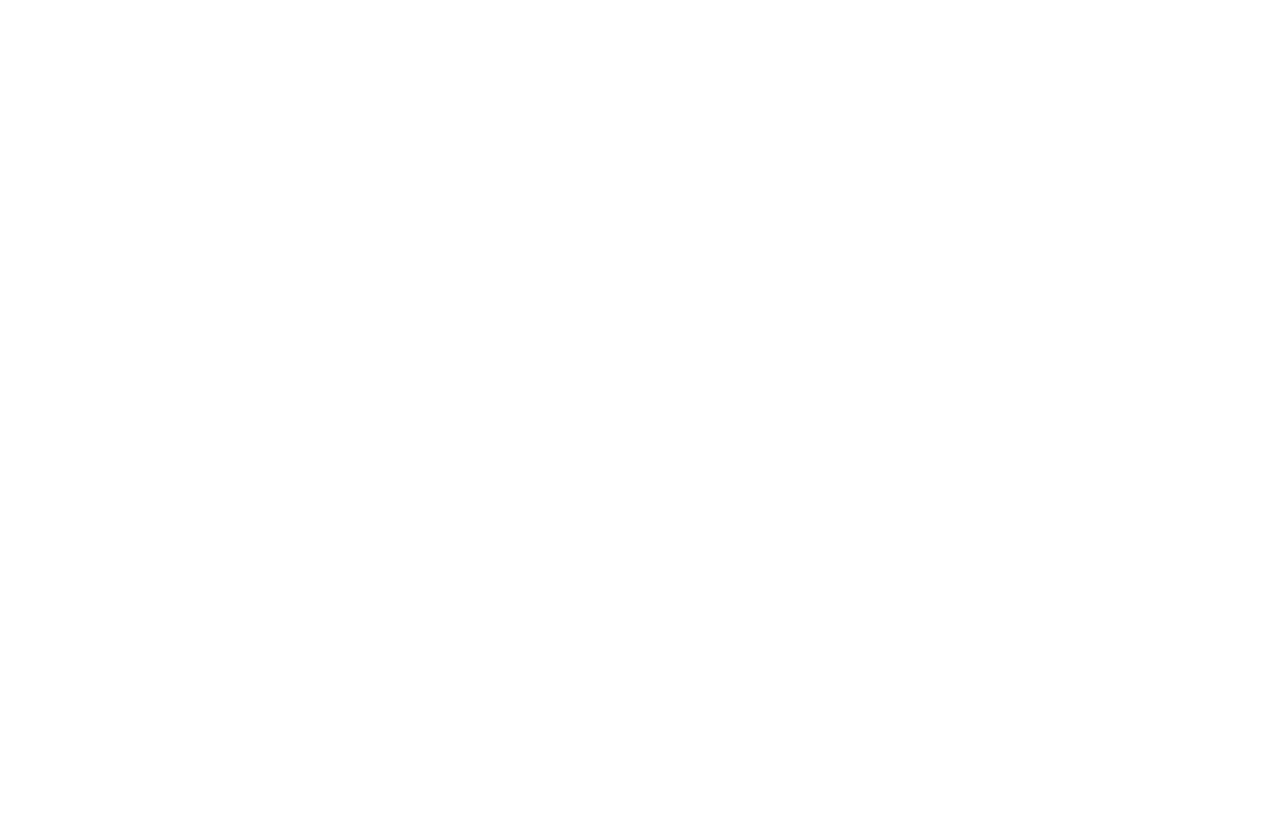
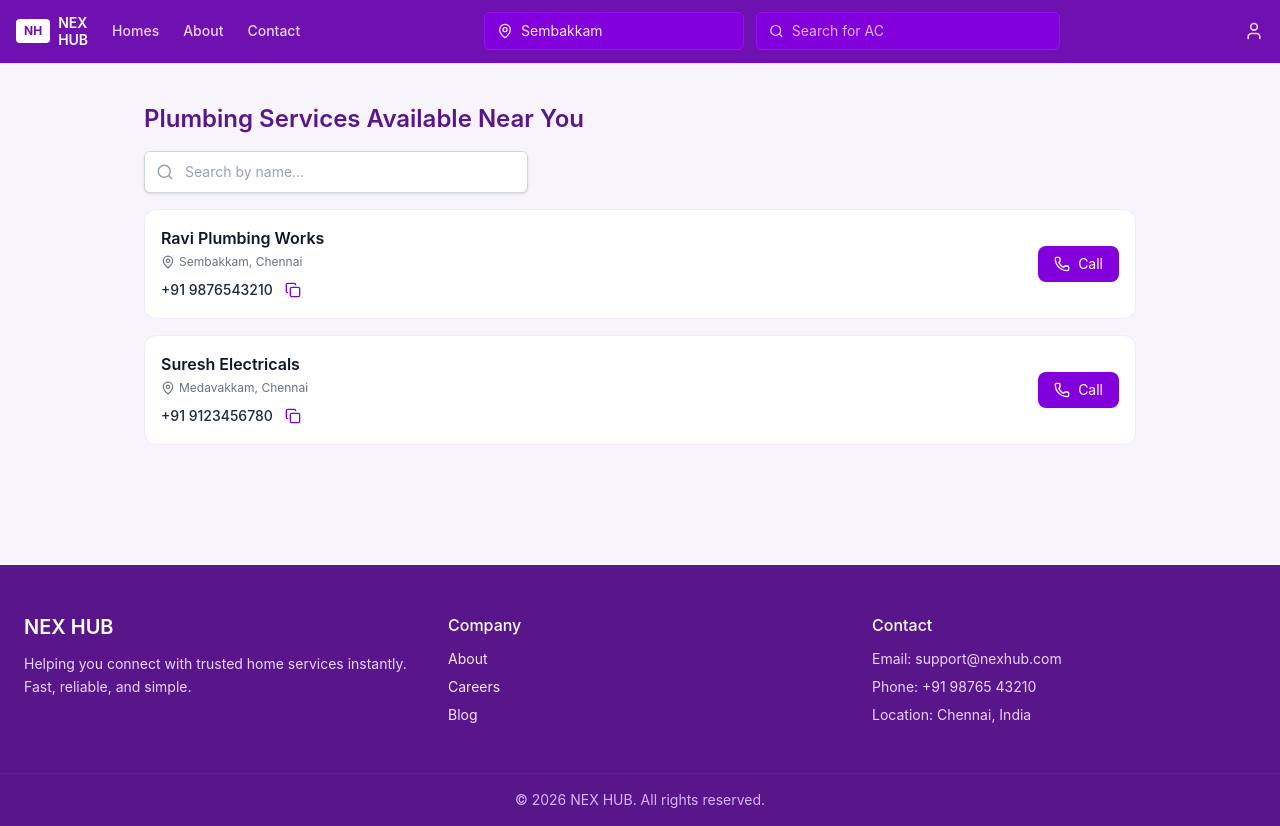
Before and after one commit to Mukunthan-A-R/nexhub, a React (Vite) app: page /bike-mechanic in a window 1280 px wide. Before the commit this address had no page. Before the commit the page ends 800 px from the top, so only its background shows below. Built offline with nearby package versions, Linux system fonts and the light colour scheme.

Commit message:
Bike mechanic page

```diff
--- a/src/App.jsx
+++ b/src/App.jsx
@@ -6,6 +6,7 @@
 import Plumbing from "./pages/Plumbing";
 import CarMechanic from "./pages/CarMechanic";
 import Electrician from "./pages/Electrician";
+import BikeMechanic from "./pages/BikeMechanic";
 
 const App = () => {
   return (
@@ -14,6 +15,7 @@
       <Route path="/plumbing" element={<Plumbing />} />
       <Route path="/electrician" element={<Electrician />} />
       <Route path="/car-mechanic" element={<CarMechanic />} />
+      <Route path="/bike-mechanic" element={<BikeMechanic />} />
       <Route path="/about" element={<About />} />
       <Route path="/help" element={<Help />} />
     </Routes>
--- /dev/null
+++ b/src/pages/BikeMechanic.jsx
@@ -0,0 +1,34 @@
+import React from "react";
+import Navbar from "../components/Navbar";
+import Footer from "../components/Footer";
+import ServiceList from "../components/ServiceList";
+
+const BikeMechanic = () => {
+  const data = [
+    {
+      name: "Ravi Plumbing Works",
+      role: "Plumber",
+      phone: "+91 9876543210",
+      location: "Sembakkam, Chennai",
+    },
+    {
+      name: "Suresh Electricals",
+      role: "Electrician",
+      phone: "+91 9123456780",
+      location: "Medavakkam, Chennai",
+    },
+  ];
+
+  return (
+    <div className="min-h-screen flex flex-col bg-[#f8f4fb] ">
+      <Navbar />
+
+      <div className="flex-1">
+        <ServiceList title="Plumbing" data={data} />
+      </div>
+      <Footer />
+    </div>
+  );
+};
+
+export default BikeMechanic;
```
